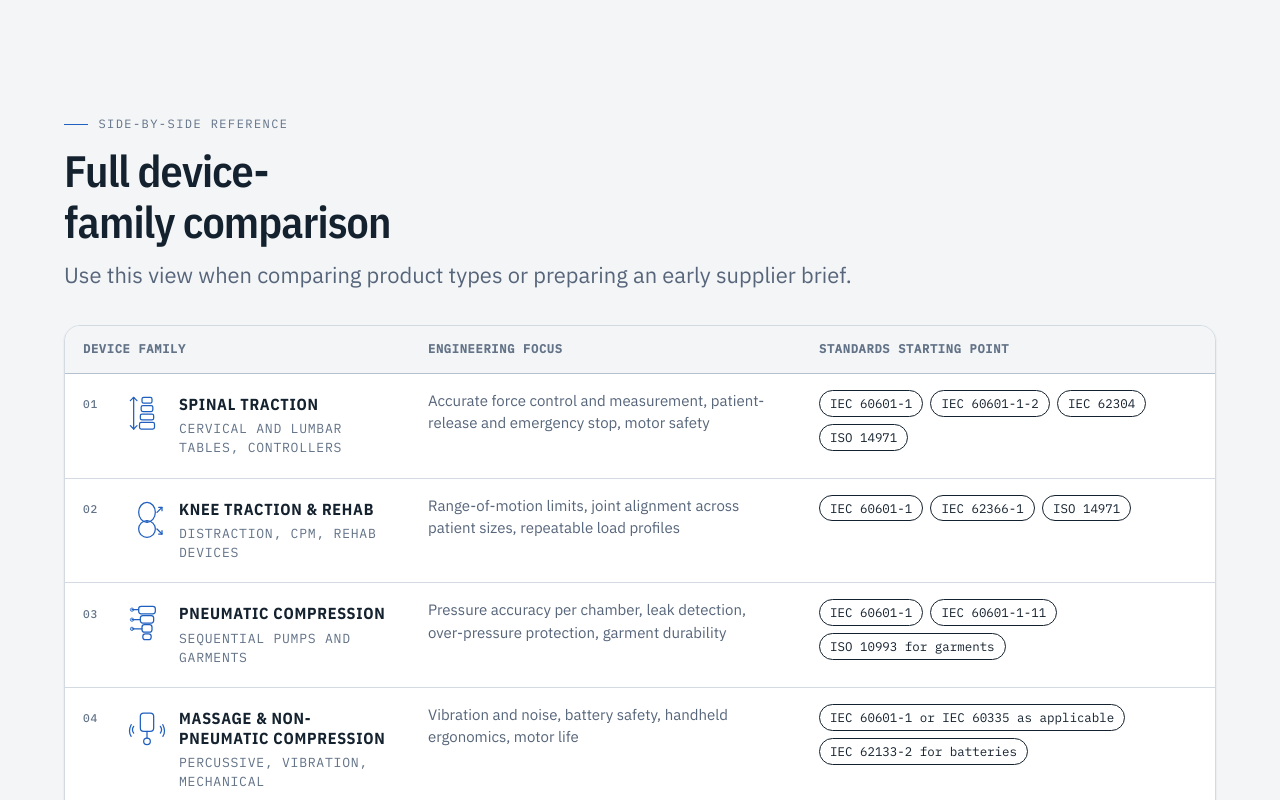
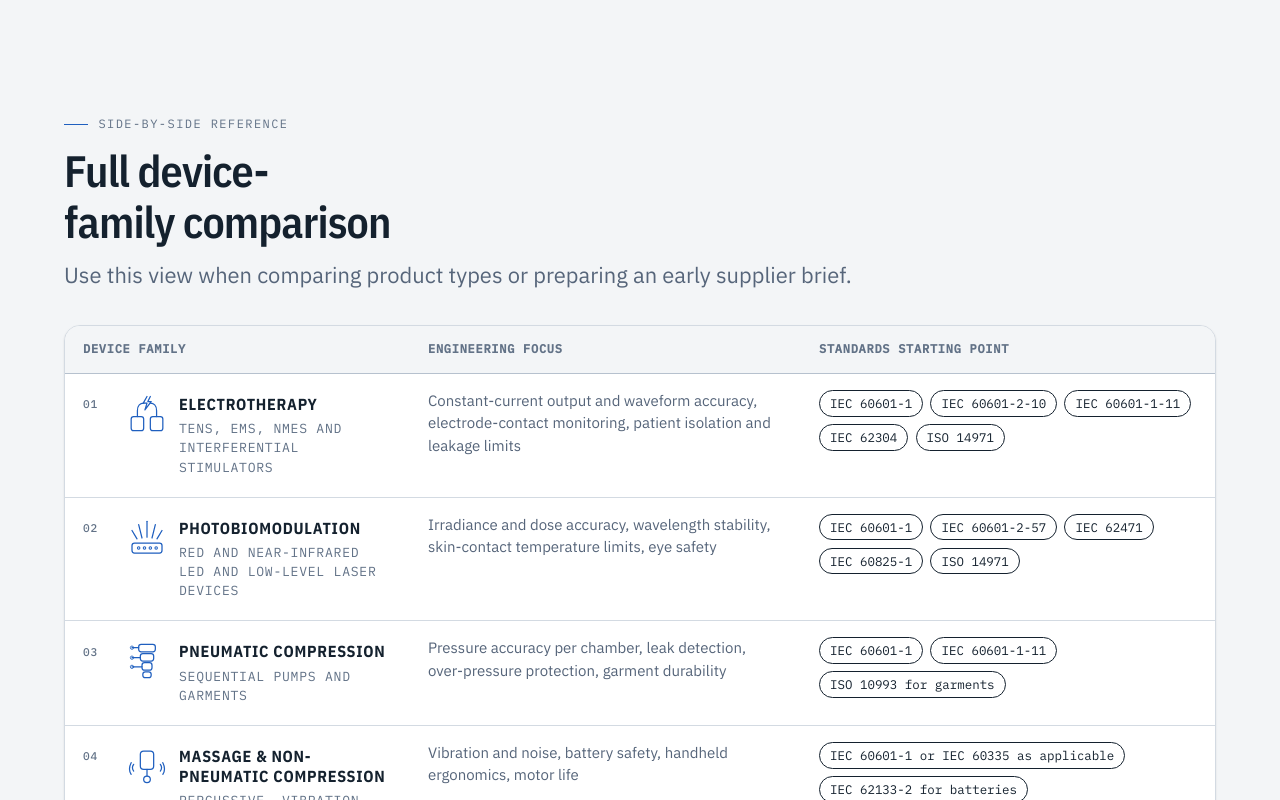
Before and after one commit to TRONIOUSP/Tronious-Web, a Next.js app: page /expertise in a window 1280 px wide. Shown: the part 1753-2553 px from the top of the page. Built offline with nearby package versions, Linux system fonts and the light colour scheme.

Commit message:
feat: update expertise device families

```diff
--- a/components/figures/DeviceFamilyIcon.tsx
+++ b/components/figures/DeviceFamilyIcon.tsx
@@ -1,8 +1,41 @@
 import type { ReactElement } from 'react'
 
-type Family = 'spinal' | 'knee' | 'pneumatic' | 'massage' | 'thermal' | 'connected'
+type Family =
+  | 'electrotherapy'
+  | 'photobiomodulation'
+  | 'spinal'
+  | 'knee'
+  | 'pneumatic'
+  | 'massage'
+  | 'thermal'
+  | 'connected'
 
 const icons: Record<Family, ReactElement> = {
+  electrotherapy: (
+    <>
+      {/* Electrotherapy — paired electrode pads, lead wires and electrical pulse */}
+      <rect x="5" y="27" width="15" height="17" rx="3" strokeWidth="1.5" />
+      <rect x="28" y="27" width="15" height="17" rx="3" strokeWidth="1.5" />
+      <path d="M12.5 27 V20 C12.5 14 16 11 20 11" strokeWidth="1.5" fill="none" />
+      <path d="M35.5 27 V20 C35.5 14 32 11 28 11" strokeWidth="1.5" fill="none" />
+      <path d="M24 3 L19.5 11 H24 L21.5 19 L29 9 H25 L28 3" strokeWidth="1.5" fill="none" />
+    </>
+  ),
+  photobiomodulation: (
+    <>
+      {/* Photobiomodulation — light array with emitted treatment rays */}
+      <rect x="6" y="30" width="36" height="12" rx="3" strokeWidth="1.5" />
+      <circle cx="14" cy="36" r="1.5" strokeWidth="1.25" />
+      <circle cx="21" cy="36" r="1.5" strokeWidth="1.25" />
+      <circle cx="28" cy="36" r="1.5" strokeWidth="1.25" />
+      <circle cx="35" cy="36" r="1.5" strokeWidth="1.25" />
+      <line x1="24" y1="4" x2="24" y2="23" strokeWidth="1.5" />
+      <line x1="14" y1="8" x2="18" y2="24" strokeWidth="1.5" />
+      <line x1="34" y1="8" x2="30" y2="24" strokeWidth="1.5" />
+      <line x1="6" y1="15" x2="12" y2="25" strokeWidth="1.5" />
+      <line x1="42" y1="15" x2="36" y2="25" strokeWidth="1.5" />
+    </>
+  ),
   spinal: (
     <>
       {/* Spinal traction — stacked vertebra-like blocks with traction arrow */}
--- a/lib/device-expertise.ts
+++ b/lib/device-expertise.ts
@@ -1,6 +1,12 @@
 export type DeviceFamily = {
   id: string
-  icon: 'spinal' | 'knee' | 'pneumatic' | 'massage' | 'thermal' | 'connected'
+  icon:
+    | 'electrotherapy'
+    | 'photobiomodulation'
+    | 'pneumatic'
+    | 'massage'
+    | 'thermal'
+    | 'connected'
   name: string
   examples: string
   challenges: string
@@ -9,22 +15,22 @@ export type DeviceFamily = {
 
 export const DEVICE_FAMILIES: DeviceFamily[] = [
   {
-    id: 'spinal',
-    icon: 'spinal',
-    name: 'Spinal traction',
-    examples: 'Cervical and lumbar tables, controllers',
+    id: 'electrotherapy',
+    icon: 'electrotherapy',
+    name: 'Electrotherapy',
+    examples: 'TENS, EMS, NMES and interferential stimulators',
     challenges:
-      'Accurate force control and measurement, patient-release and emergency stop, motor safety',
-    standards: ['IEC 60601-1', 'IEC 60601-1-2', 'IEC 62304', 'ISO 14971'],
+      'Constant-current output and waveform accuracy, electrode-contact monitoring, patient isolation and leakage limits',
+    standards: ['IEC 60601-1', 'IEC 60601-2-10', 'IEC 60601-1-11', 'IEC 62304', 'ISO 14971'],
   },
   {
-    id: 'knee',
-    icon: 'knee',
-    name: 'Knee traction & rehab',
-    examples: 'Distraction, CPM, rehab devices',
+    id: 'photobiomodulation',
+    icon: 'photobiomodulation',
+    name: 'Photobiomodulation',
+    examples: 'Red and near-infrared LED and low-level laser devices',
     challenges:
-      'Range-of-motion limits, joint alignment across patient sizes, repeatable load profiles',
-    standards: ['IEC 60601-1', 'IEC 62366-1', 'ISO 14971'],
+      'Irradiance and dose accuracy, wavelength stability, skin-contact temperature limits, eye safety',
+    standards: ['IEC 60601-1', 'IEC 60601-2-57', 'IEC 62471', 'IEC 60825-1', 'ISO 14971'],
   },
   {
     id: 'pneumatic',
```
